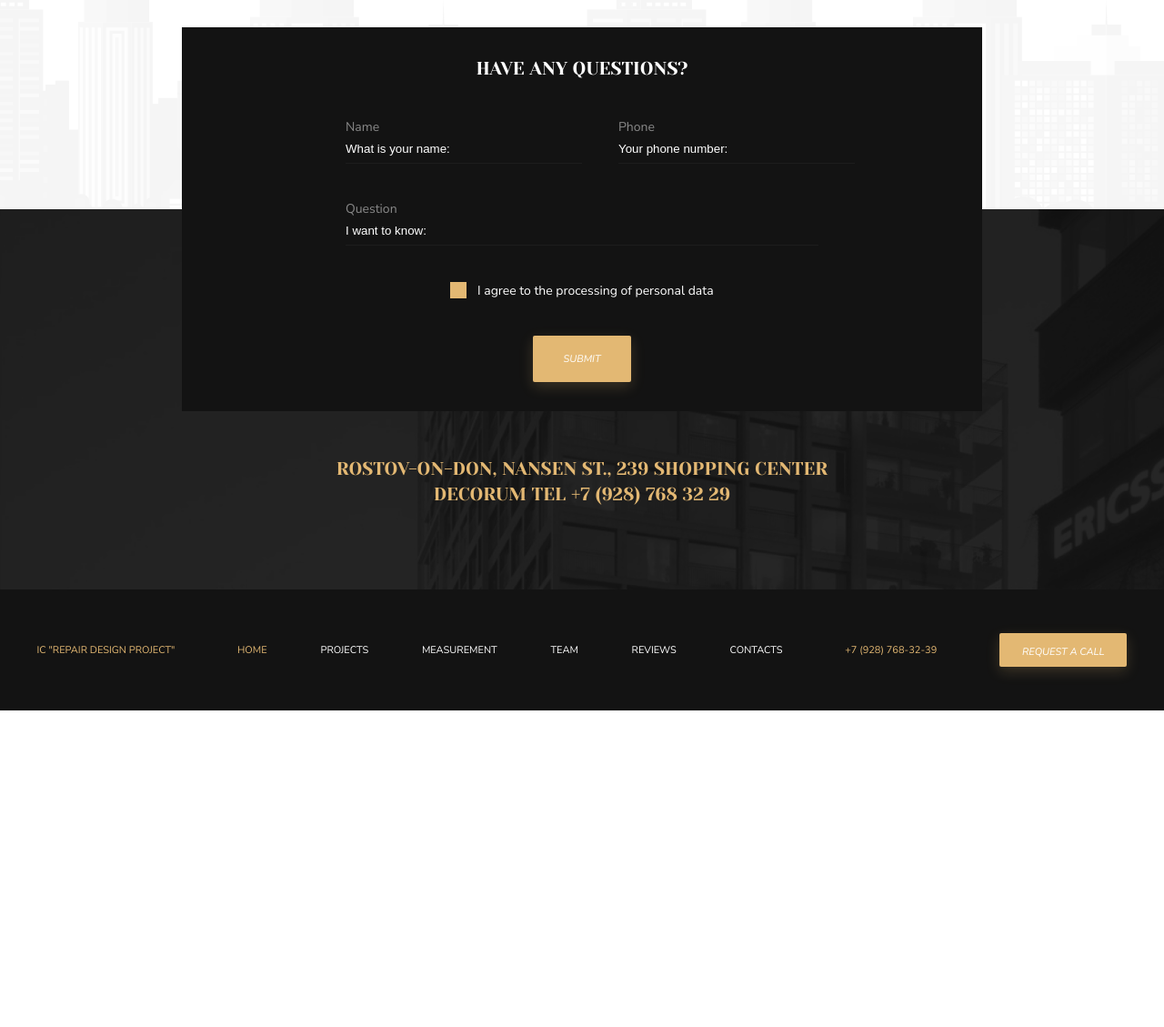
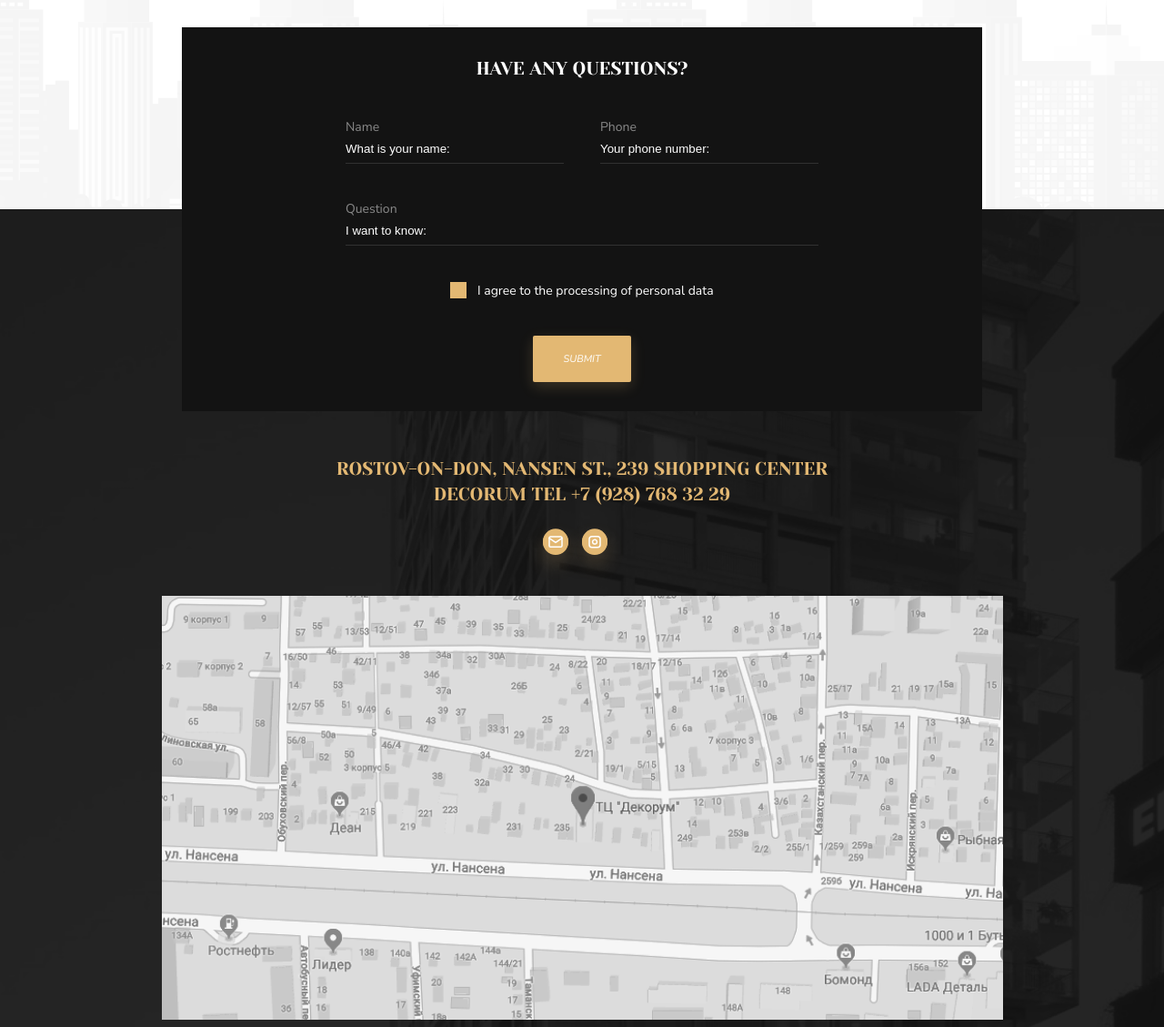
Before and after one commit to fatkhieva/repair-design-project, a plain HTML site: page index.html in a window 1280 px wide. Shown: the part 5800-6929 px from the top of the page at 91% size. Before the commit the page ends 6581 px from the top, so only its background shows below. Drawn offline with Linux system fonts and the light colour scheme.

Commit message:
Added map at the bottom

```diff
--- a/css/style.css
+++ b/css/style.css
@@ -73,6 +73,10 @@ section {
 
 .ipt-label {
     color: rgba(255, 255, 255, 0.5);
+}
+
+.ipt.color-white {
+    border-bottom: 1px solid rgba(255, 255, 255, 0.125);
 }
 
 .custom-cbx-label {
@@ -863,7 +867,7 @@ section {
 }
 
 .questions-form-name label {
-    flex: 0 0 50%;
+    flex: 1 1 auto;
 }
 
 .contact-questions-title {
@@ -875,8 +879,44 @@ section {
     text-transform: uppercase;
     color: #E3B873;
     max-width: 600px;
-    margin: 40px auto;
+    margin: 40px auto 24px;
 }
+
+.contact-logo {
+    display: flex;
+    justify-content: center;
+}
+
+.contact-logo-mail,
+.contact-logo-inst {
+    margin-right: 15px;
+    width: 28px;
+    height: 28px;
+    display: flex;
+    justify-content: center;
+    align-items: center;
+    background-color: #E3B873;
+    border-radius: 50%;
+    box-shadow: 0px 10px 20px rgba(237, 192, 120, 0.2);
+}
+
+.contact-logo-mail-logo {
+    content: url('../img/mail.svg');
+}
+
+.contact-logo-inst-logo {
+    content: url('../img/inst.svg');
+}
+
+.map {
+   margin: 45px auto;
+   display: block;
+   text-align: center;
+   max-width: 925px;
+}
+
+
+
 
 
 .main-info.bottom-info {
--- a/index.html
+++ b/index.html
@@ -446,17 +446,17 @@
                     <div class="questions-form-name">
                         <label>
                             <div class="ipt-label">Name</div>
-                            <input class="ipt" type="text" placeholder="What is your name:">
+                            <input class="ipt color-white" type="text" placeholder="What is your name:">
                         </label>
                         <label>
                             <div class="ipt-label">Phone</div>
-                            <input class="ipt" type="text" placeholder="Your phone number:">
+                            <input class="ipt color-white" type="text" placeholder="Your phone number:">
                         </label>
                     </div>
                     <div>
                         <label>
                             <div class="ipt-label">Question</div>
-                            <input class="ipt" type="text" placeholder="I want to know:">
+                            <input class="ipt color-white" type="text" placeholder="I want to know:">
                         </label>
                     </div>
                     <div class="text-center">
@@ -476,6 +476,17 @@
                 <h3 class="contact-questions-title">
                     Rostov-on-Don, Nansen St., 239 Shopping Center Decorum Tel +7 (928) 768 32 29
                 </h3>
+                <div class="contact-logo">
+                    <div class="contact-logo-mail">
+                        <div class="contact-logo-mail-logo"> </div>
+                    </div>
+                    <div class="contact-logo-inst">
+                        <div class="contact-logo-inst-logo"> </div>
+                    </div>
+                </div>
+                <div class="map">
+                    <img src="img/map.png" alt="map">
+                </div>
             </div>
         </div>
     </section>
```
Also changed, not shown: img/inst.svg (added), img/mail.svg (added), img/map.png (added).
